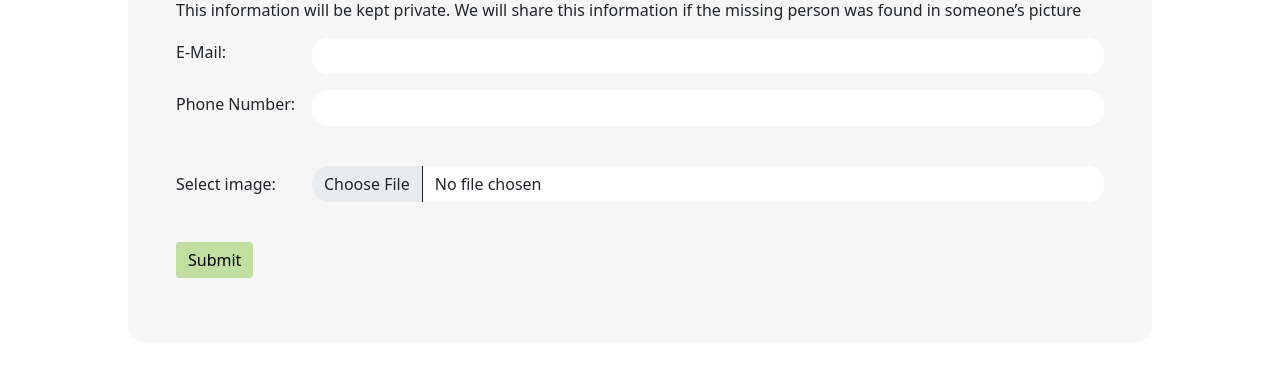
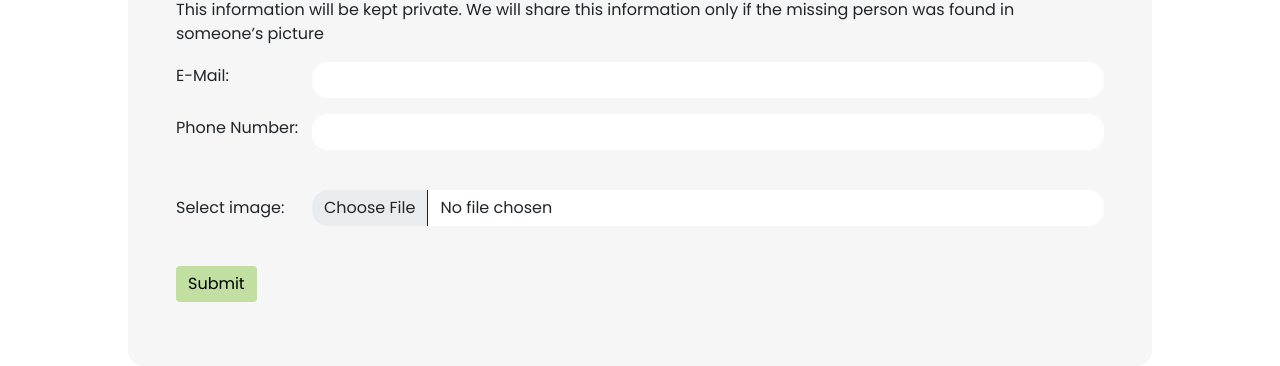
Before and after one commit to rohuna/Blueprint21, a plain HTML site: page missing-person.html in a window 1280 px wide. Shown: the part 501-867 px from the top of the page. Before the commit the page ends 843 px from the top, so only its background shows below. Drawn offline with nearby package versions, Linux system fonts and the light colour scheme.

Commit message:
new font

```diff
--- a/home.css
+++ b/home.css
@@ -19,6 +19,10 @@
   color: white;
 } */
 
+* {
+  font-family: 'Poppins', sans-serif;
+}
+
 a {
   color: white;
 }
--- a/missing-person.css
+++ b/missing-person.css
@@ -1,6 +1,7 @@
 * {
     margin: 0;
     box-sizing: border-box;
+    font-family: 'Poppins', sans-serif;
 }
 
 nav {
@@ -9,7 +10,7 @@ nav {
     background-color: #011936;
     color: white;
     justify-content: space-between;
-  }
+}
 
 h1 {
     margin: 0px 10%;
--- a/missing-person.html
+++ b/missing-person.html
@@ -4,7 +4,10 @@
     <meta charset="UTF-8">
     <meta http-equiv="X-UA-Compatible" content="IE=edge">
     <meta name="viewport" content="width=device-width, initial-scale=1.0">
-    <title>Document</title>
+    <title>Report</title>
+
+    <link rel="preconnect" href="https://fonts.gstatic.com">
+    <link href="https://fonts.googleapis.com/css2?family=Poppins&display=swap" rel="stylesheet">
 
     <link href="https://cdn.jsdelivr.net/npm/bootstrap@5.0.0-beta2/dist/css/bootstrap.min.css" rel="stylesheet" integrity="sha384-BmbxuPwQa2lc/FVzBcNJ7UAyJxM6wuqIj61tLrc4wSX0szH/Ev+nYRRuWlolflfl" crossorigin="anonymous">
     <link rel="stylesheet" href="missing-person.css">
@@ -47,7 +50,7 @@
         <br>
 
         <h2><b>Private Information</b></h2>
-        <p>This information will be kept private. We will share this information if the missing person was found in someone’s picture </p>
+        <p>This information will be kept private. We will share this information only if the missing person was found in someone’s picture </p>
 
         <div class='form-i'>
             <label for="email" class='form-label'>E-Mail:</label><br>
```
Also changed, not shown: home.html (+3 -1 lines), submit-your-pictures.html (+1 -1 lines).
